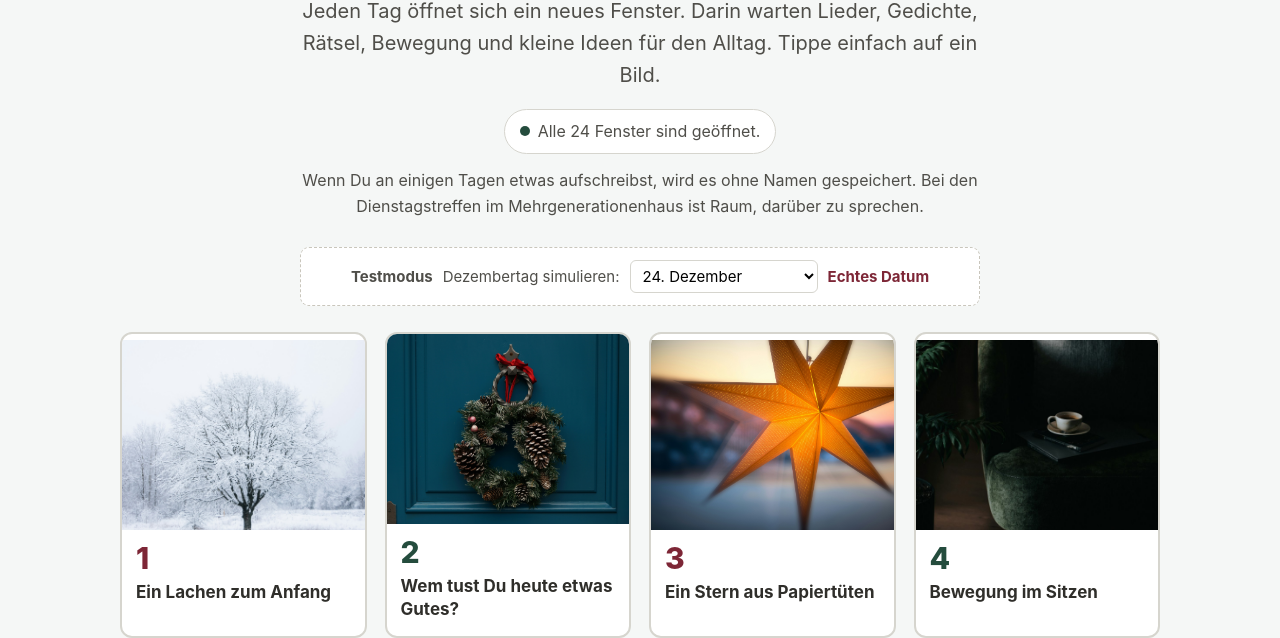
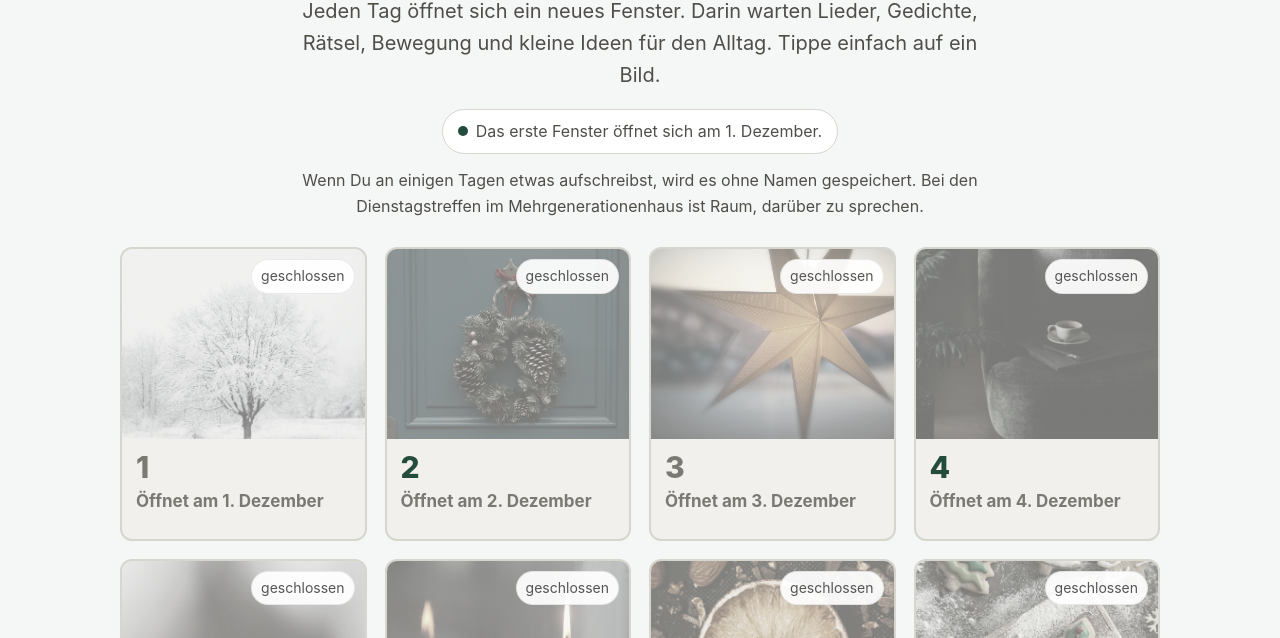
Before and after one commit to Research2026-collab/Adventskalender, a plain HTML site: page index.html in a window 1280 px wide. Shown: the part 162-800 px from the top of the page. Drawn offline with Linux system fonts and the light colour scheme.

Commit message:
Add files via upload

```diff
--- a/index.html
+++ b/index.html
@@ -102,14 +102,11 @@ body{font-family:-apple-system,"Segoe UI",Roboto,Helvetica,Arial,sans-serif;back
 .quiz-progress{font-size:16px;color:var(--light)}
 .choice.right{background:#e6f1eb;border-color:var(--green)}
 .choice.false{background:#f6dcdf;border-color:var(--red);color:var(--red)}
-.testbar{margin:0 auto 26px;max-width:680px;background:#fff;border:1px dashed #c9c6bc;border-radius:9px;padding:12px 14px;display:flex;align-items:center;justify-content:center;gap:10px;flex-wrap:wrap;font-size:15px;color:var(--muted)}
-.testbar select{font:inherit;padding:5px 8px;border:1px solid var(--border);border-radius:6px;background:#fff}
-.testbar button{font:inherit;border:0;background:none;color:var(--red);font-weight:700;cursor:pointer}
 .site-footer{border-top:1px solid var(--border);background:#f1f4f2;padding:15px 20px;margin-top:28px}
 .site-footer p{max-width:1040px;margin:0 auto;font-size:14px;color:#6b6a64;text-align:center}
 .site-footer .partners{font-size:16px;color:#4f4e49;margin-bottom:8px;line-height:1.5}.site-footer a{color:#6b6a64;text-decoration:underline}
 @media(max-width:800px){.calendar{grid-template-columns:repeat(3,1fr)}.panel-top{grid-template-columns:220px 1fr}}
-@media(max-width:600px){.step.ill{grid-template-columns:1fr;gap:10px}.fig{max-width:240px}.app{padding-left:15px;padding-right:15px}.header{padding-top:30px}.header h1{font-size:29px}.calendar{grid-template-columns:repeat(2,1fr);gap:12px}.door-info{min-height:92px;padding:11px 12px}.day{font-size:26px}.panel-top{grid-template-columns:1fr}.panel-img{height:200px;min-height:0}.panel-copy{padding:20px}.panel h2{font-size:26px}.selectrow,.cards{grid-template-columns:1fr}.sudoku button{width:48px;height:48px;font-size:24px}.poem{font-size:19px;padding:14px 16px}.testbar{justify-content:flex-start}}
+@media(max-width:600px){.step.ill{grid-template-columns:1fr;gap:10px}.fig{max-width:240px}.app{padding-left:15px;padding-right:15px}.header{padding-top:30px}.header h1{font-size:29px}.calendar{grid-template-columns:repeat(2,1fr);gap:12px}.door-info{min-height:92px;padding:11px 12px}.day{font-size:26px}.panel-top{grid-template-columns:1fr}.panel-img{height:200px;min-height:0}.panel-copy{padding:20px}.panel h2{font-size:26px}.selectrow,.cards{grid-template-columns:1fr}.sudoku button{width:48px;height:48px;font-size:24px}.poem{font-size:19px;padding:14px 16px}}
 </style>
 </head>
 <body>
@@ -120,7 +117,6 @@ body{font-family:-apple-system,"Segoe UI",Roboto,Helvetica,Arial,sans-serif;back
 <p class="subtitle">Jeden Tag öffnet sich ein neues Fenster. Darin warten Lieder, Gedichte, Rätsel, Bewegung und kleine Ideen für den Alltag. Tippe einfach auf ein Bild.</p>
 <div class="status"><span class="dot"></span><span id="statusText"></span></div>
 <p class="privacy-note">Wenn Du an einigen Tagen etwas aufschreibst, wird es ohne Namen gespeichert. Bei den Dienstagstreffen im Mehrgenerationenhaus ist Raum, darüber zu sprechen.</p></header>
-<div class="testbar" id="testbar"><strong>Testmodus</strong><span>Dezembertag simulieren:</span><select id="testDay"></select><button id="realDate">Echtes Datum</button></div>
 <main><section class="calendar" id="calendar" aria-label="Adventskalender mit 24 Fenstern"></section><section class="panel" id="panel" aria-live="polite"></section></main>
 </div>
 <footer class="site-footer"><p class="partners">In Kooperation mit GrubiNetz – Kompetenznetzwerk Grundbildung und Alphabetisierung Rheinland-Pfalz, Region Eifel/Mosel/Trier, und dem Mehrgenerationenhaus Gerolstein</p><p>&copy; Elisabeth Vanderheiden · <a href="https://creativecommons.org/licenses/by-nc/4.0/" target="_blank" rel="noopener">CC BY-NC 4.0</a> · Fotos: Unsplash · Gedichte und Liedtexte gemeinfrei</p></footer>
@@ -129,8 +125,8 @@ const API='https://script.google.com/macros/s/AKfycbzwuxzv52B1KyDZLC-HmVWqhrs_kG
 const IMAGES=['aaron-burden-cGW1w-qLix8-unsplash.jpeg','aaron-burden-ePwEGur8gIw-unsplash.jpeg','alex-shute-PAWdhGWoFxM-unsplash.jpeg','anne-nygard-0uRJY0sStM0-unsplash.jpeg','anne-nygard-RItCl_kH-gY-unsplash.jpeg','artur-stanulevich-6ouEQt-382w-unsplash.jpeg','carmen-keuper-MLH7ox3cNTo-unsplash.jpeg','casey-chae-3DrCZblTGoQ-unsplash.jpeg','erwan-hesry-e9jV1ZyrOmg-unsplash.jpeg','hamideh-jafari-Uob05epD1qg-unsplash.jpeg','jessica-mangano-smNzhFQRktg-unsplash.jpeg','lazarescu-alexandra-WTEaTG0sMtc-unsplash.jpeg','mel-poole-LUPXhXj2ip0-unsplash.jpeg','robert-thiemann-3xDcbPjxc78-unsplash.jpg','varun-gaba-FBY0x2_jalQ-unsplash.jpeg','vidar-nordli-mathisen-gtttf-4dHYQ-unsplash.jpg'];
 const ALT=['Kerze am beschlagenen Fenster','Advent-Schriftzug aus Holzbuchstaben','Kerzenflamme vor dunklem Hintergrund','Weihnachtsplätzchen auf einem Teller','Adventskranz an einer Tür','Verzierte Weihnachtsplätzchen','Kerze auf einem Holztisch','Getrocknete Orange und Gewürze','Weihnachtsgeschenke auf einem Tisch','Verschneite Tannenzweige mit Zapfen','Verschneiter Baum','Schneeflocke in Nahaufnahme','Schneeflocke auf dunklem Untergrund','Zwei rote Kerzen vor dunklem Hintergrund','Winterliche Gewürze','Leuchtender Stern'];
 const TITLES=['Ein Lachen zum Anfang','Wem tust Du heute etwas Gutes?','Ein Stern aus Papiertüten','Bewegung im Sitzen','Weihnachtsquiz','Nikolaus bei Dir','Kleines Sudoku','Wir singen: O Tannenbaum','Ein guter Gedanke für heute','Vier Kerzen anzünden','Gedicht: Advent','Ein Rezept für Dich allein','Rätsel mit Lösungswort','Ruhig atmen','Damals im Advent','Noch mehr Bewegung im Sitzen','Wir singen: Schnee und Glöckchen','Ziel treffen','Weihnachtsquiz, zweite Runde','Ein Gruß für jemanden','Stille Nacht zum Zuhören','Sudoku für Geübte','Gedicht: Weihnachten','Von uns für Dich'];
-let simulated=null;
-function availableDay(){if(simulated!==null)return simulated;const d=new Date();if(d.getMonth()===11)return Math.min(24,d.getDate());if(d.getFullYear()>2026)return 24;return 0}
+/* Fenster öffnen sich nach dem Datum des Geräts: im Dezember bis zum heutigen Tag, vorher keines, ab Januar 2027 alle. */
+function availableDay(){const d=new Date();if(d.getMonth()===11)return Math.min(24,d.getDate());if(d.getFullYear()>2026)return 24;return 0}
 /* Fotos je Türchen. Index bezieht sich auf IMAGES und ALT. Für Türchen mit "neu" einfach ein Foto mit diesem Dateinamen hochladen, sonst erscheint das Ersatzfoto. */
 const DOOR=[null,
 {i:5},{i:8},{i:15},{neu:'tag04.jpg',i:9,alt:'Gemütlicher Sessel mit Wolldecke'},{i:1},{i:3},{i:11},{i:9},{i:0},{i:4},{i:10},{i:7},{i:12},{i:2},{i:6},
@@ -138,7 +134,7 @@ const DOOR=[null,
 function imageFor(day){const d=DOOR[day];return d.neu||IMAGES[d.i]}
 function altFor(day){const d=DOOR[day];return d.alt||ALT[d.i]}
 function imgTag(day,cls){const d=DOOR[day];return `<img${cls?' class="'+cls+'"':' loading="lazy" decoding="async"'} src="${imageFor(day)}" alt="${altFor(day)}"${d.neu?` onerror="this.onerror=null;this.src='${IMAGES[d.i]}';this.alt='${ALT[d.i]}'"`:''}>`}
-function render(){const max=availableDay(),cal=document.getElementById('calendar');cal.innerHTML='';for(let d=1;d<=24;d++){const locked=d>max,b=document.createElement('button');b.type='button';b.className='door'+(locked?' locked':'');b.innerHTML=`${imgTag(d)}<div class="door-info"><div class="day">${d}</div><div class="door-title">${locked?'Öffnet am '+d+'. Dezember':TITLES[d-1]}</div></div>${locked?'<span class="lock">geschlossen</span>':''}`;if(!locked)b.onclick=()=>openDoor(d);cal.appendChild(b)}document.getElementById('statusText').textContent=max===0?'Das erste Fenster öffnet sich am 1. Dezember.':max>=24?'Alle 24 Fenster sind geöffnet.':`Bis heute sind ${max} Fenster geöffnet.`}
+function render(){const max=availableDay(),cal=document.getElementById('calendar');cal.innerHTML='';for(let d=1;d<=24;d++){const locked=d>max,b=document.createElement('button');b.type='button';b.className='door'+(locked?' locked':'');b.innerHTML=`${imgTag(d)}<div class="door-info"><div class="day">${d}</div><div class="door-title">${locked?'Öffnet am '+d+'. Dezember':TITLES[d-1]}</div></div>${locked?'<span class="lock">geschlossen</span>':''}`;if(!locked)b.onclick=()=>openDoor(d);cal.appendChild(b)}document.getElementById('statusText').textContent=max===0?'Das erste Fenster öffnet sich am 1. Dezember.':max>=24?'Alle 24 Fenster sind geöffnet.':max===1?'Heute öffnet sich das erste Fenster.':`Bis heute sind ${max} Fenster geöffnet.`}
 
 /* ---------- Inhalte ---------- */
 /* ---------- Zeichnungen ---------- */
@@ -314,8 +310,7 @@ const FREQ={C4:261.63,D4:293.66,E4:329.63,F4:349.23,G4:392,A4:440,B4:493.88,C5:5
 function playStilleNacht(){stopMusic();actx=new (window.AudioContext||window.webkitAudioContext)();const e=0.32;let t=actx.currentTime+.1;SN.forEach(([n,d])=>{const o=actx.createOscillator(),g=actx.createGain();o.type='triangle';o.frequency.value=FREQ[n];g.gain.setValueAtTime(0,t);g.gain.linearRampToValueAtTime(.25,t+.03);g.gain.exponentialRampToValueAtTime(.01,t+d*e*.95);o.connect(g).connect(actx.destination);o.start(t);o.stop(t+d*e);t+=d*e});musicTimer=setTimeout(stopMusic,(t-actx.currentTime+.5)*1000)}
 function stopMusic(){clearTimeout(musicTimer);if(actx){actx.close();actx=null}}
 
-/* Testmodus */
-const sel=document.getElementById('testDay');for(let i=0;i<=24;i++){const o=document.createElement('option');o.value=i;o.textContent=i===0?'vor dem 1. Dezember':i+'. Dezember';sel.appendChild(o)}sel.value='24';simulated=24;sel.addEventListener('change',e=>{simulated=Number(e.target.value);closeDoor();render()});document.getElementById('realDate').addEventListener('click',()=>{simulated=null;closeDoor();render();sel.value='0'});render();
+render();
 </script>
 </body>
 </html>
```
Also changed, not shown: 1 other file.
